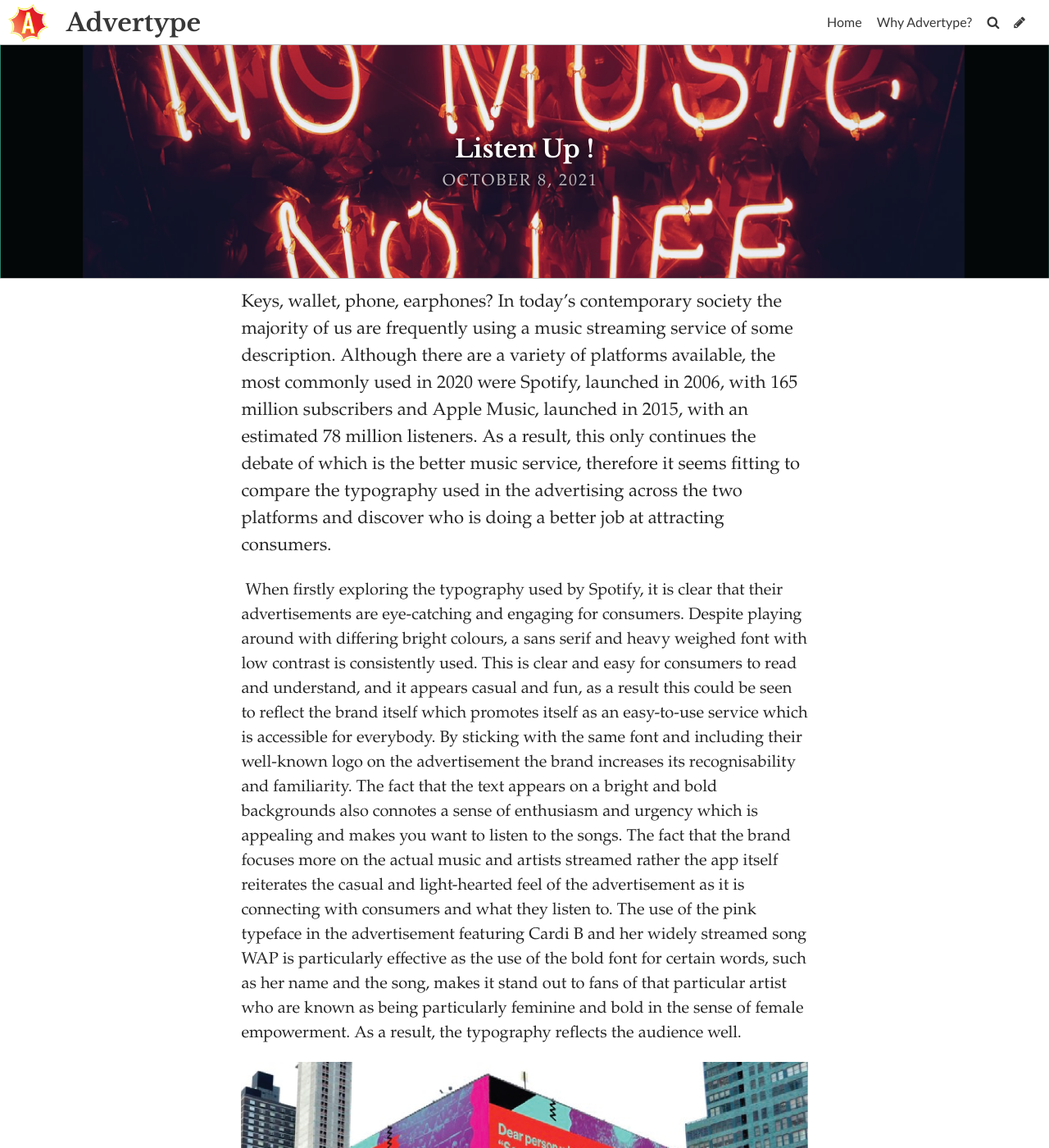
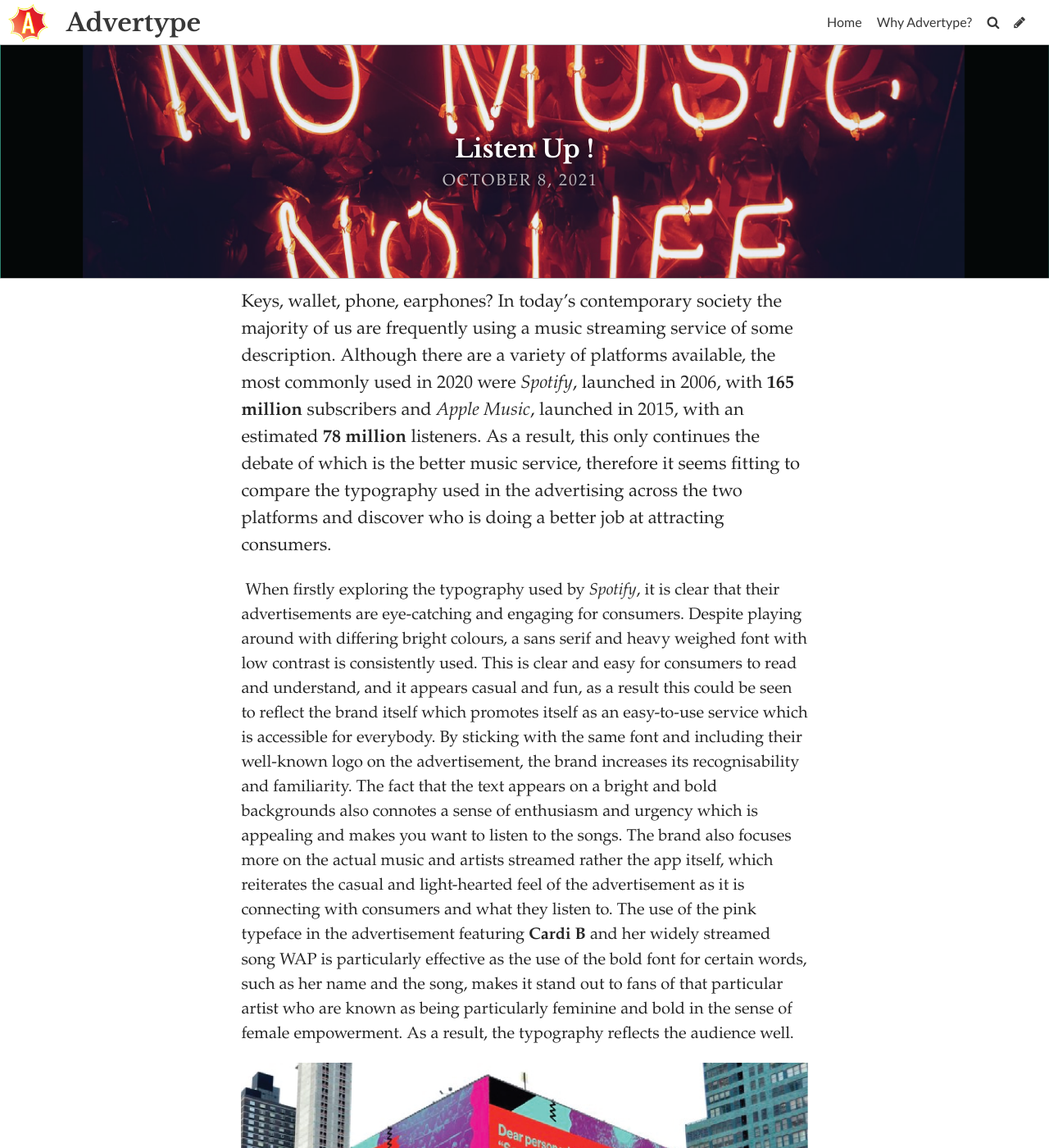
Before and after one commit to taylorball1/taylorball, a Jekyll site: the page built from _posts/2021-10-06-listen-up.md, in a window 1280 px wide and 1400 px high. Shown: the whole window at 82% size. Built offline with Jekyll 4.4.1, drawn with Linux system fonts in a browser that asks for light colours; some web fonts are replaced; some of the changed text lies outside the part shown.

Commit message:
Update Post “2021-10-06-listen-up”

```diff
--- a/_posts/2021-10-06-listen-up.md
+++ b/_posts/2021-10-06-listen-up.md
@@ -6,9 +6,9 @@
 title_color: "#ffffff"
 comments: false
 ---
-Keys, wallet, phone, earphones? In today’s contemporary society the majority of us are frequently using a music streaming service of some description. Although there are a variety of platforms available, the most commonly used in 2020 were Spotify, launched in 2006, with 165 million subscribers and Apple Music, launched in 2015, with an estimated 78 million listeners. As a result, this only continues the debate of which is the better music service, therefore it seems fitting to compare the typography used in the advertising across the two platforms and discover who is doing a better job at attracting consumers.
+Keys, wallet, phone, earphones? In today’s contemporary society the majority of us are frequently using a music streaming service of some description. Although there are a variety of platforms available, the most commonly used in 2020 were *Spotify*, launched in 2006, with **165 million** subscribers and *Apple Music*, launched in 2015, with an estimated **78 million** listeners. As a result, this only continues the debate of which is the better music service, therefore it seems fitting to compare the typography used in the advertising across the two platforms and discover who is doing a better job at attracting consumers.
 
- When firstly exploring the typography used by Spotify, it is clear that their advertisements are eye-catching and engaging for consumers. Despite playing around with differing bright colours, a sans serif and heavy weighed font with low contrast is consistently used. This is clear and easy for consumers to read and understand, and it appears casual and fun, as a result this could be seen to reflect the brand itself which promotes itself as an easy-to-use service which is accessible for everybody. By sticking with the same font and including their well-known logo on the advertisement the brand increases its recognisability and familiarity. The fact that the text appears on a bright and bold backgrounds also connotes a sense of enthusiasm and urgency which is appealing and makes you want to listen to the songs. The fact that the brand focuses more on the actual music and artists streamed rather the app itself reiterates the casual and light-hearted feel of the advertisement as it is connecting with consumers and what they listen to. The use of the pink typeface in the advertisement featuring Cardi B and her widely streamed song WAP is particularly effective as the use of the bold font for certain words, such as her name and the song, makes it stand out to fans of that particular artist who are known as being particularly feminine and bold in the sense of female empowerment. As a result, the typography reflects the audience well.
+ When firstly exploring the typography used by *Spotify*, it is clear that their advertisements are eye-catching and engaging for consumers. Despite playing around with differing bright colours, a sans serif and heavy weighed font with low contrast is consistently used. This is clear and easy for consumers to read and understand, and it appears casual and fun, as a result this could be seen to reflect the brand itself which promotes itself as an easy-to-use service which is accessible for everybody. By sticking with the same font and including their well-known logo on the advertisement, the brand increases its recognisability and familiarity. The fact that the text appears on a bright and bold backgrounds also connotes a sense of enthusiasm and urgency which is appealing and makes you want to listen to the songs. The brand also focuses more on the actual music and artists streamed rather the app itself, which reiterates the casual and light-hearted feel of the advertisement as it is connecting with consumers and what they listen to. The use of the pink typeface in the advertisement featuring **Cardi B** and her widely streamed song WAP is particularly effective as the use of the bold font for certain words, such as her name and the song, makes it stand out to fans of that particular artist who are known as being particularly feminine and bold in the sense of female empowerment. As a result, the typography reflects the audience well.
 
 ![Spotify Justin Bieber billboard advertisement ](../uploads/spotify1-.png "Spotify Justin Bieber billboard advertisement ")
 
@@ -16,7 +16,7 @@
 
 ![Spotify Cardi B billboard advertisement ](../uploads/spotify-data-ad.jpeg "Spotify Cardi B billboard advertisement ")
 
-When comparing this to the typography used by Apple Music there are many clear differences. One of the most prominent differences is the font used, while Spotify stuck to the same easy-to-read font, Apple music uses a variety of creative, unique and modern fonts, many of which would be described as a novelty type in which they are playful, artistic and don’t stick to any rules. This clearly reflects the platform as one with a variety of genres of music in which there is something for everyone. The use of monotone colours is eye catching and gives of a high-end and prestigious effect. It almost appears more mature and prestigious than the juvenile colourful Spotify adverts. As well as this, featuring the apple logo creates that sense of brand recognition to consumers, and so for many the music platform would seem reliable and trustworthy.
+When comparing this to the typography used by *Apple Music* there are many clear differences. One of the most prominent differences is the font used, while *Spotify* stuck to the same easy-to-read font, *Apple Music* uses a variety of creative, unique and modern fonts, many of which would be described as a novelty type in which they are playful, artistic and do not stick to any rules. This clearly reflects the platform as one with a variety of genres of music in which there is something for everyone. The use of monotone colours is eye catching and gives of a high-end and prestigious effect. It almost appears more mature and prestigious than the juvenile colourful *Spotify* adverts. As well as this, featuring the Apple logo creates that sense of brand recognition to consumers, and so for many the music platform would seem reliable and trustworthy, demonstrating the power of brand recognisability.
 
 ![Apple Music billboard advertisement ](../uploads/dsc_3799.jpg "Apple Music billboard advertisement ")
 
@@ -24,10 +24,10 @@
 
 ![Apple Music billboard advertisement ](../uploads/picture-1.png "Apple Music billboard advertisement ")
 
-However, while the style and typography of Spotify advertisements remains consistent across the majority of their marketing, Apple Music also have adverts which are less artistic and novelty and instead very similar to the style of Spotify. Despite being more regular weighted, the sans serif low contrast font presented upon a boldly coloured gradient background is also visible across many Apple Music digital advertisements. Nevertheless, despite a similar font, these advertisements still remain a lot more subtle with much more simplicity than Spotify, perhaps to still achieve more of a sense of maturity and trustworthiness. Although still including images of artists and their music, it is in a way that interacts less with the audience.
+However, while the style and typography of the *Spotify* advertisements remain consistent across the majority of their marketing, *Apple Music* also have adverts which are less artistic and novelty and instead very similar to the style of *Spotify*. Despite being more regular weighted, the sans serif low contrast font presented upon a boldly coloured gradient background is also visible across many *Apple Music* digital advertisements. Nevertheless, despite a similar font, these advertisements still remain a lot more subtle with much more simplicity than *Spotify*, perhaps to still achieve more of a sense of maturity and trustworthiness. Although still including images of artists and their music, it is in a way that interacts less with the audience.
 
 ![Apple Music digital advertisement ](../uploads/en-us-320x480-1.jpeg "Apple Music digital advertisement ")
 
 ![Apple Music advertisement ](../uploads/32119-54674-190725-applemusic-xl.jpg "Apple Music advertisement ")
 
-To conclude, despite offering a very similar service both platforms advertise in different ways and while in some cases the typography appears to be similar, it has a different affect overall as though they are each trying to reach different audience demographics.
+To conclude, despite offering a very similar service, both platforms advertise in different ways and while in some cases the typography appears to be similar, it has a different affect overall as though they are each trying to reach different audience demographics.
```
